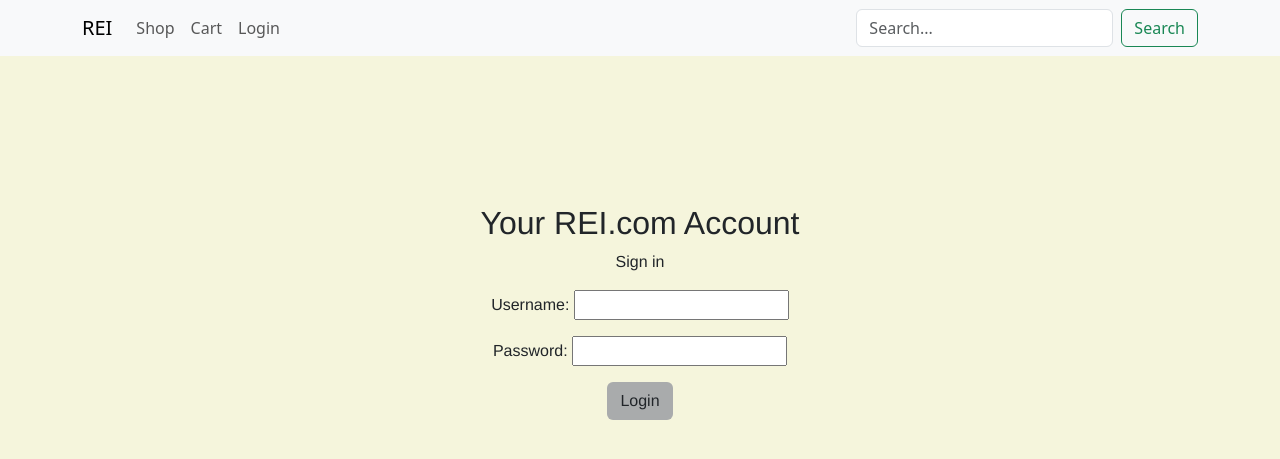
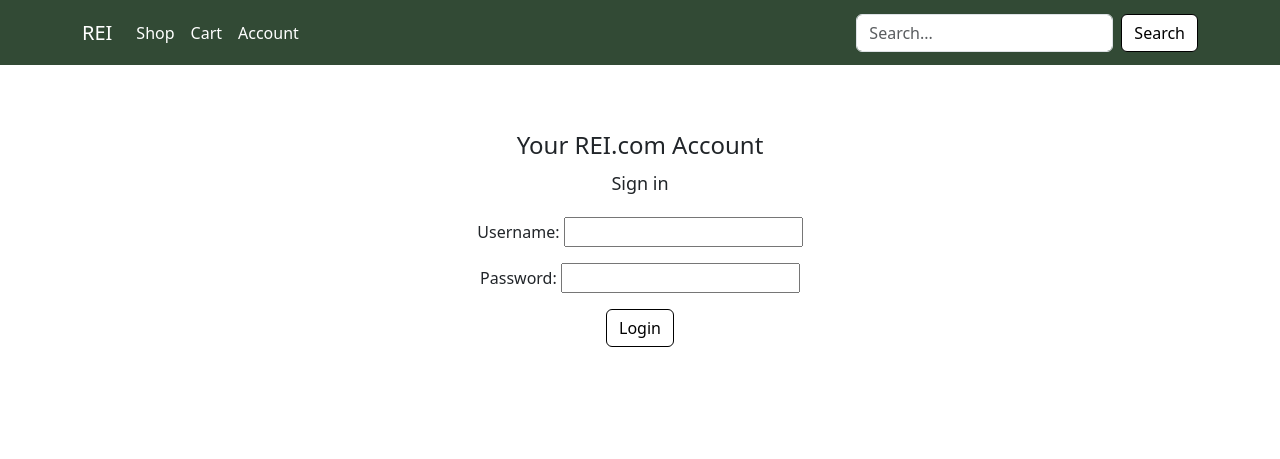
Before and after one commit to jesseturner21/LoginDjango, a Django app: page /login/ in a window 1280 px wide. Shown: the top 459 px of the page. Run offline with Django 4.2, Linux system fonts and the light colour scheme.

Commit message:
Updated CSS for all the pages

```diff
--- a/Login/static/css/styles.css
+++ b/Login/static/css/styles.css
@@ -1,85 +1,16 @@
+/* --------------------------------------------------------------------------------------------------- */
+/* ----------------------------------------HOME PAGE-------------------------------------------------- */
+/* --------------------------------------------------------------------------------------------------- */
 
-/* Main background color */
-body
-{
-    background-color: beige;
-    overflow-x: hidden;
-    overflow-y: hidden;
-}
-/* --------------------------------- */
-/* ----------Top Menu Bar----------- */
-/* --------------------------------- */
-.top_menu_bar
-{
-    height: 100px;
-    position: fixed;
-    top: 0;
-    width: 100%;
-    background-color: rgb(38, 37, 37)
-}
-.top_menu_bar_inner ul
-{
-    list-style: none;
-}
-.top_menu_bar_inner ul li
-{
-    display: inline-block;
-}
-.top_menu_bar_inner ul li a
-{
-    font-size: 30px;
-    font-weight: 600;
-    margin-left: 10px;
-    color: beige;
-    margin-left: 50px;
-    margin-top: 5px;
-}
-.top_menu_bar_inner ul li a
-{
-    text-decoration: none;
-}
-/* --------------------------------- */
-/* -------Second Top Menu Bar------- */
-/* --------------------------------- */
-.second_top_menu_bar
-{
-    height: 50px;
-    position: fixed;
-    top: 50px;
-    width: 100%;
-    background-color: rgb(60, 59, 59);
-}
-.second_top_menu_bar_inner ul
-{
-    list-style: none;
-}
-.second_top_menu_bar_inner ul li
-{
-    display: inline-block;
-}
-.second_top_menu_bar_inner ul li a
-{
-    font-size: 20px;
-    font-family:'Franklin Gothic Medium', 'Arial Narrow', Arial, sans-serif;
-    margin-left: 10px;
-    color: beige;
-    margin-left: 50px;
-    margin-top: 10px;
-}
-.second_top_menu_bar_inner ul li a
-{
-    text-decoration: none;
-}
 /* --------------------------------- */
 /* ---------Image format------------ */
 /* --------------------------------- */
-
 .image-container img
 {
-    margin-top: 43px;
     width: 100%;
-    height: 600px;
-    filter: brightness(70%);
+    height: 700px;
+    filter: brightness(80%);
+    opacity: 0.85;
 }
 /* --------------------------------- */
 /* ---Message on bottom of screen-=- */
@@ -91,7 +22,7 @@
     left: 50%;
     transform: translate(-50%, -50%);
     text-align: center;
-    color: beige; /* Text color */
+    color: white;
 }
 .text-overlay h2
 {
@@ -104,101 +35,150 @@
     margin: 0;
 }
 /* --------------------------------- */
-/* ----------Search Bar------------- */
+/* ---------NavBar Format----------- */
 /* --------------------------------- */
-.search-container
+.navbar.navbar-light.bg-light
 {
-    display: flex;
-    align-items: center;
+    background-color: rgb(50, 74, 53) !important;
+}
+.navbar-light .navbar-brand,
+.navbar-light .navbar-nav .nav-link
+{
+    color: white;
 }
 
-#search-input
+.navbar-light .navbar-toggler-icon
 {
-    padding: 8px;
-    font-size: 10px;
-    border: 1px solid beige;
-    border-radius: 4px;
-    margin-right: 5px;
-    background-color: beige; /* Set background color */
+    background-color: white;
 }
-
-#search-button
+.navbar-light .navbar-toggler
 {
-    padding: 8px 16px;
-    font-size: 10px;
-    background-color: #787a7b;
-    color: beige;
-    border: none;
-    border-radius: 4px;
-    cursor: pointer;
+    border-color: white;
 }
-
-#search-button:hover
+.navbar
 {
-    background-color: beige;
+    height: 65px;
 }
 
 /* --------------------------------- */
-/* ----------Login Page------------- */
+/* ----------Search Bar------------- */
+/* --------------------------------- */
+.btn-outline-success
+{
+    color: white;
+    border-color: white;
+}
+.btn-outline-success:hover
+{
+    color: white;
+    border-color: white;
+    background-color: rgb(86, 108, 88);
+}
+/* --------------------------------------------------------------------------------------------------- */
+/* ----------------------------------------LOGIN PAGE------------------------------------------------- */
+/* --------------------------------------------------------------------------------------------------- */
+
+/* --------------------------------- */
+/* -------------Login--------------- */
 /* --------------------------------- */
 .login-form
 {
-    margin-top: 100px;
-    background-color: beige;
-    border-color: beige;
+    display: flex;
+    justify-content: center;
+    align-items: center;
+    height: 300px;
 }
-.login-form-big-text
+.login-form-header
 {
-    font-family: 'Franklin Gothic Medium', 'Arial Narrow', Arial, sans-serif;
     text-align: center;
 }
 .login-form-body
 {
-    background-color: beige;
+    margin-top: 20px;
     text-align: center;
+
 }
-.login-form-header
+.login-form-big-text
 {
-    background-color: beige;
-}
-.login-form-button
-{
-    background-color: #a9abac;
-    font-family: 'Franklin Gothic Medium', 'Arial Narrow', Arial, sans-serif;
+    font-size: 24px;
+    margin-bottom: 10px;
+    text-align: center;
 
 }
 .login-form-small-text
 {
+    font-size: 18px;
+    margin-top: 0;
     text-align: center;
-    font-family: 'Franklin Gothic Medium', 'Arial Narrow', Arial, sans-serif;
+
 }
-.login-form-border
+.login-form-button
 {
-    background-color: beige;
+    border-color: black;
+
 }
-.mb-3
+.login-form-button:hover
 {
-    text-align: center;
-    font-family: 'Franklin Gothic Medium', 'Arial Narrow', Arial, sans-serif;
+    color: black;
+    border-color: black;
+    background-color: rgb(221, 218, 218);
 }
 
-
-/* Overlay text on image */
-.image-container {
-    position: relative;
+/* --------------------------------------------------------------------------------------------------- */
+/* ----------------------------------------CART PAGE------------------------------------------------- */
+/* --------------------------------------------------------------------------------------------------- */
+.cart-page
+{
+    display: flex;
+    justify-content: center;
+    align-items: center;
+    height: 150px;
 }
-
-.text-overlay {
-    position: absolute;
-    top: 50%;
-    left: 50%;
-    transform: translate(-50%, -50%);
-    color: white; /* Adjust the color as needed */
+.cart-big-text
+{
+    font-size: 24px;
+    margin-bottom: 10px;
+    text-align: center;
+}
+.cart-body p
+{
     text-align: center;
 }
 
-/* Style for logo image in the content section */
-.logo-container {
-    text-align: center; /* Center the logo */
-    margin: 20px 0; /* Add some margin around the logo */
+/* --------------------------------------------------------------------------------------------------- */
+/* ----------------------------------------SHOP PAGE-------------------------------------------------- */
+/* --------------------------------------------------------------------------------------------------- */
+.shop-page
+{
+    position: absolute;
+    top: 25%;
+    left: 50%;
+    transform: translate(-50%, -50%);
+    text-align: center;
+    white-space: nowrap;
 }
+.product-card h3
+{
+    font-size: 24px;
+    margin-bottom: 10px;
+    text-align: center;
+}
+.product-card p
+{
+    font-size: 18px;
+    margin-bottom: 10px;
+    text-align: center;
+}
+
+.btn
+{
+    color: black;
+    background-color: white;
+    border-color: black;
+}
+.btn:hover
+{
+    color: black;
+    border-color: black;
+    background-color: rgb(221, 218, 218);
+}
--- a/Login/templates/base.html
+++ b/Login/templates/base.html
@@ -13,6 +13,7 @@
 
   </head>
   <body>
+
     <!-- Bootstrap Navbar -->
     <nav class="navbar navbar-expand-lg navbar-light bg-light">
         <div class="container">
@@ -34,7 +35,7 @@
                         <a class="nav-link" href="{% url 'cart' %}">Cart</a>
                     </li>
                     <li class="nav-item">
-                        <a class="nav-link" href="{% url 'login' %}">Login</a>
+                        <a class="nav-link" href="{% url 'login' %}">Account</a>
                     </li>
                 </ul>
 
@@ -46,21 +47,11 @@
             </div>
         </div>
     </nav>
-    <!-- End of Navbar -->
 
-    <!-- Content Section -->
-    <div class="container">
-        <!-- Your page content goes here -->
-    </div>
-    <!-- End of Content Section -->
-    <!---End of second top menu bar--->
     <div class="container">
       {% block content %}
       <!-- Content from child templates will appear here -->
       {% endblock %}
     </div>
-    <!-- End of Content Section -->
-
-    <!-- Bootstrap JS and other scripts (omitted for brevity) -->
   </body>
 </html>
--- a/Login/views.py
+++ b/Login/views.py
@@ -7,9 +7,6 @@
 
 def home(request):
     return render(request, 'index.html')
-
-def home(request):
-    return render(request, "base.html")
 
 def shop_view(request):
     return render(request, 'shop.html')
--- a/LoginDjango/settings.py
+++ b/LoginDjango/settings.py
@@ -118,8 +118,6 @@
 # https://docs.djangoproject.com/en/4.1/howto/static-files/
 
 STATIC_URL = '/static/'
-STATICFILES_DIRS = (os.path.join(BASE_DIR, 'static')),
-STATIC_ROOT = BASE_DIR / "staticfiles"
 
 # Default primary key field type
 # https://docs.djangoproject.com/en/4.1/ref/settings/#default-auto-field
```
Also changed, not shown: Login/templates/index.html (+1 -6 lines), Login/templates/register.html (added, +45 -0 lines), db.sqlite3, 3 other files.
